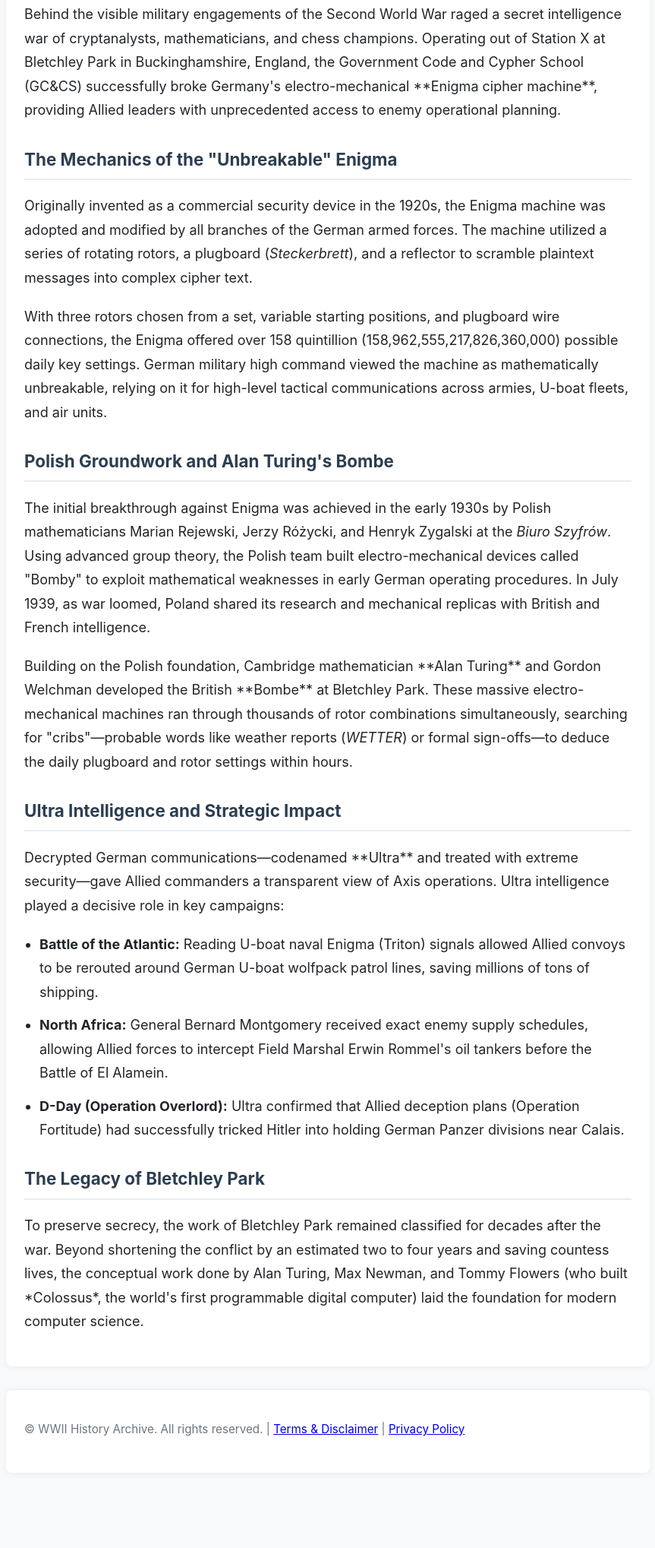
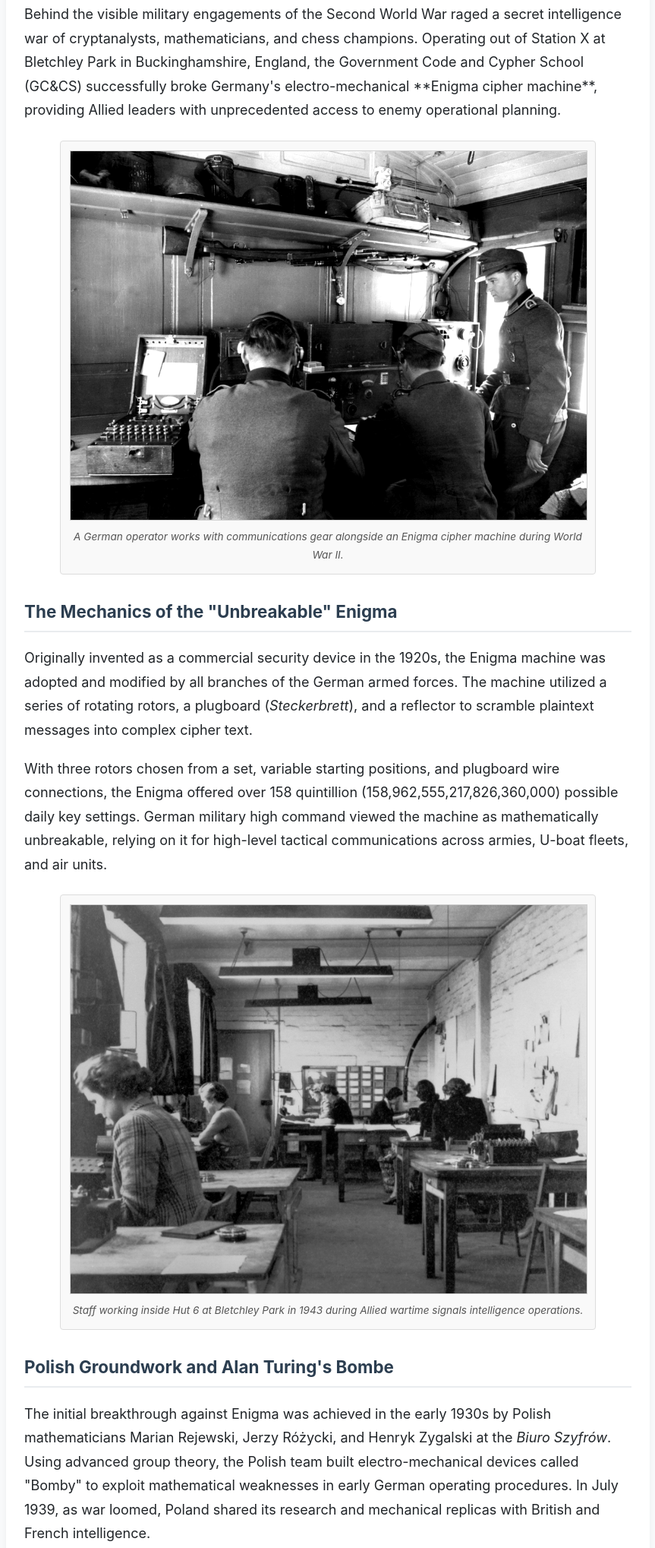
Before and after one commit to THmoney/theww2archive, a plain HTML site: page enigma-codebreakers.html in a window 1280 px wide. Shown: the part 235-2272 px from the top of the page at 76% size, without its empty margins (208-1071 px from the left). Before the commit the page ends 2189 px from the top, so only its background shows below. Drawn offline with Linux system fonts and the light colour scheme.

Commit message:
Add Enigma and Bletchley Park figures to codebreakers article

```diff
--- a/enigma-codebreakers.html
+++ b/enigma-codebreakers.html
@@ -22,15 +22,30 @@
 
             <p>Behind the visible military engagements of the Second World War raged a secret intelligence war of cryptanalysts, mathematicians, and chess champions. Operating out of Station X at Bletchley Park in Buckinghamshire, England, the Government Code and Cypher School (GC&CS) successfully broke Germany's electro-mechanical **Enigma cipher machine**, providing Allied leaders with unprecedented access to enemy operational planning.</p>
 
-            <h2>The Mechanics of the "Unbreakable" Enigma</h2>
+            <figure class="archive-figure">
+    <img src="images/enigma-operator.jpg" alt="German military operator working beside an Enigma cipher machine during World War II.">
+    <figcaption>A German operator works with communications gear alongside an Enigma cipher machine during World War II.</figcaption>
+</figure>
+
+<h2>The Mechanics of the "Unbreakable" Enigma</h2>
             <p>Originally invented as a commercial security device in the 1920s, the Enigma machine was adopted and modified by all branches of the German armed forces. The machine utilized a series of rotating rotors, a plugboard (<em>Steckerbrett</em>), and a reflector to scramble plaintext messages into complex cipher text.</p>
             <p>With three rotors chosen from a set, variable starting positions, and plugboard wire connections, the Enigma offered over 158 quintillion (158,962,555,217,826,360,000) possible daily key settings. German military high command viewed the machine as mathematically unbreakable, relying on it for high-level tactical communications across armies, U-boat fleets, and air units.</p>
 
-            <h2>Polish Groundwork and Alan Turing's Bombe</h2>
+            <figure class="archive-figure">
+    <img src="images/bletchley-park-hut-6.jpg" alt="Codebreakers and operators working inside Hut 6 at Bletchley Park in 1943.">
+    <figcaption>Staff working inside Hut 6 at Bletchley Park in 1943 during Allied wartime signals intelligence operations.</figcaption>
+</figure>
+
+<h2>Polish Groundwork and Alan Turing's Bombe</h2>
             <p>The initial breakthrough against Enigma was achieved in the early 1930s by Polish mathematicians Marian Rejewski, Jerzy Różycki, and Henryk Zygalski at the <em>Biuro Szyfrów</em>. Using advanced group theory, the Polish team built electro-mechanical devices called "Bomby" to exploit mathematical weaknesses in early German operating procedures. In July 1939, as war loomed, Poland shared its research and mechanical replicas with British and French intelligence.</p>
             <p>Building on the Polish foundation, Cambridge mathematician **Alan Turing** and Gordon Welchman developed the British **Bombe** at Bletchley Park. These massive electro-mechanical machines ran through thousands of rotor combinations simultaneously, searching for "cribs"—probable words like weather reports (<em>WETTER</em>) or formal sign-offs—to deduce the daily plugboard and rotor settings within hours.</p>
 
-            <h2>Ultra Intelligence and Strategic Impact</h2>
+            <figure class="archive-figure">
+    <img src="images/colossus-bletchley-park.jpg" alt="Colossus electronic codebreaking computer at Bletchley Park in 1943.">
+    <figcaption>The Colossus electronic computer at Bletchley Park in 1943, part of Britain's wartime cryptanalysis effort.</figcaption>
+</figure>
+
+<h2>Ultra Intelligence and Strategic Impact</h2>
             <p>Decrypted German communications—codenamed **Ultra** and treated with extreme security—gave Allied commanders a transparent view of Axis operations. Ultra intelligence played a decisive role in key campaigns:</p>
             <ul>
                 <li><strong>Battle of the Atlantic:</strong> Reading U-boat naval Enigma (Triton) signals allowed Allied convoys to be rerouted around German U-boat wolfpack patrol lines, saving millions of tons of shipping.</li>
```
Also changed, not shown: images/bletchley-park-hut-6.jpg (added), images/colossus-bletchley-park.jpg (added), images/enigma-operator.jpg (added).
